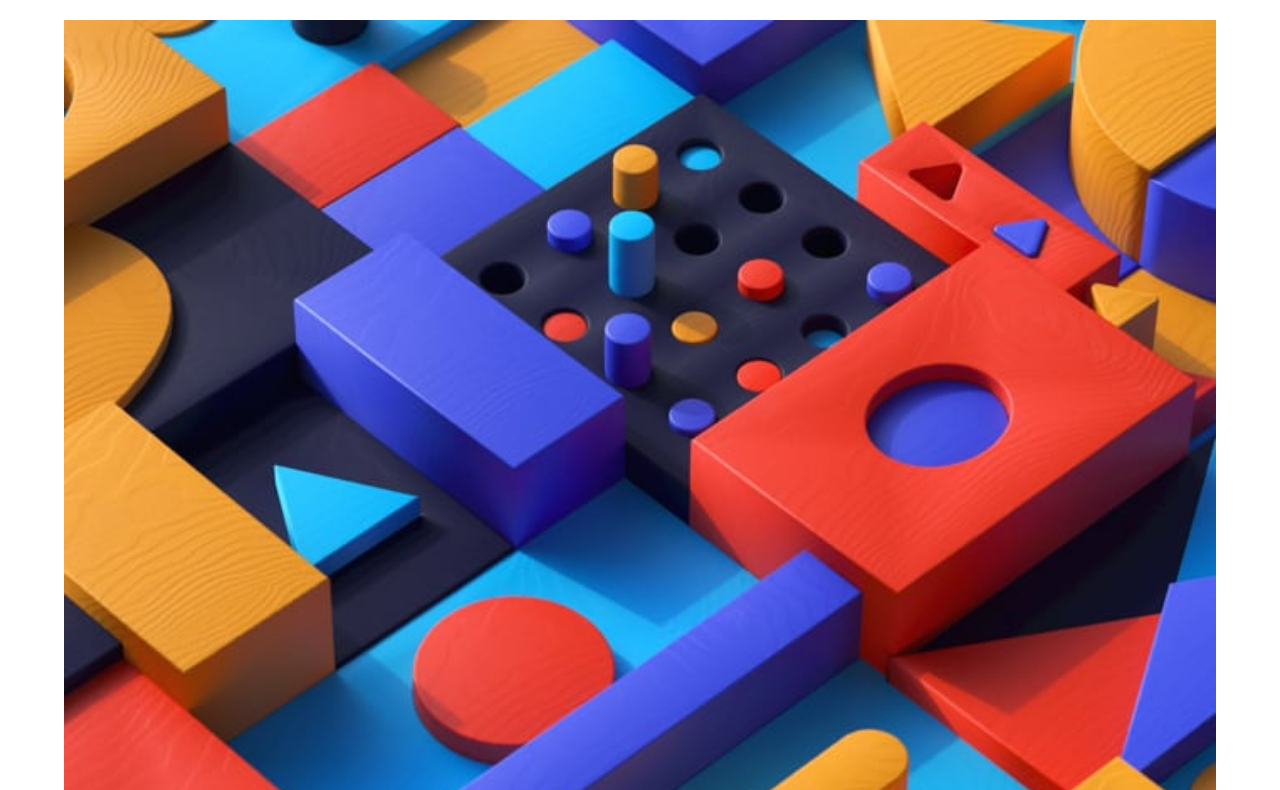
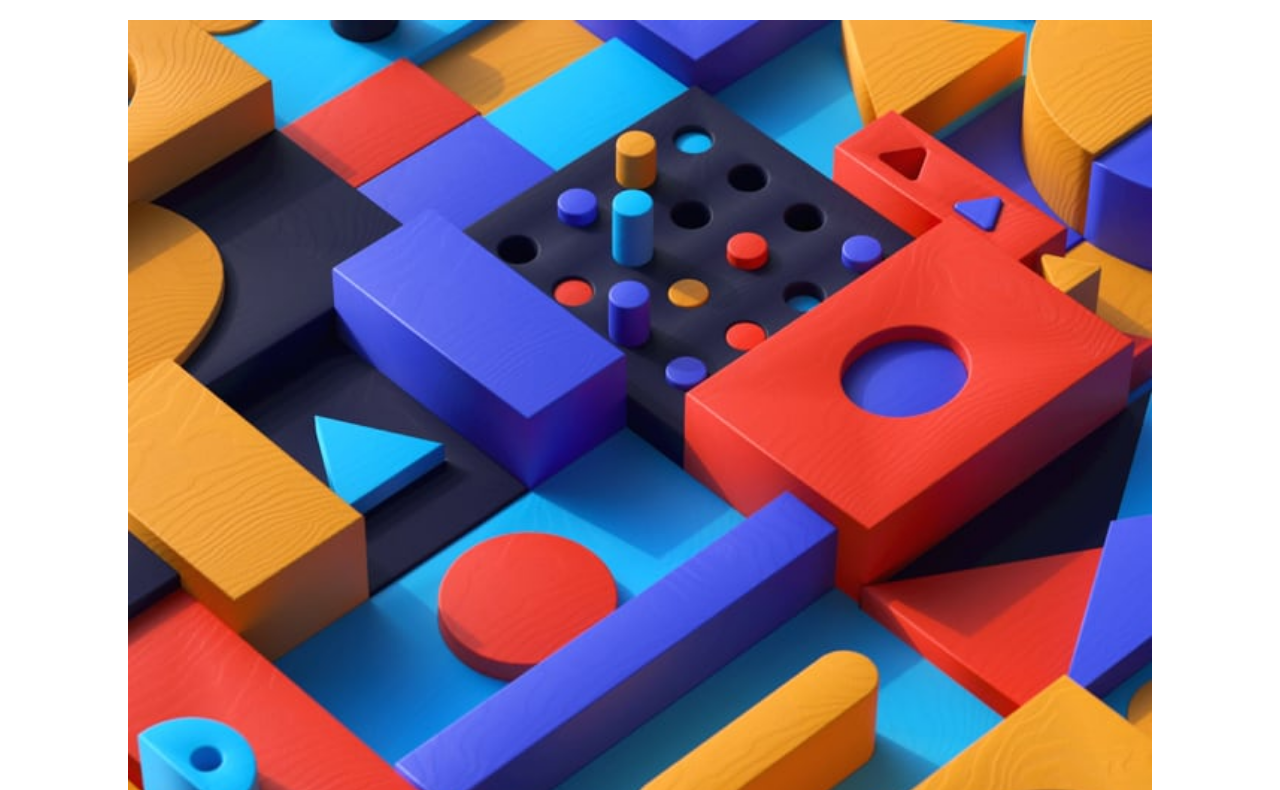
Before and after one commit to EdwardShanahan07/news-homepage-solution, a website: page index.html in a window 1280 px wide. Shown: the part 84-874 px from the top of the page. Drawn offline with Linux system fonts and the light colour scheme.

Commit message:
Add mixin for responsive breakpoint with screens over 1000px

```diff
--- a/src/scss/index.scss
+++ b/src/scss/index.scss
@@ -1,5 +1,6 @@
 // Partials
 @import "./partials/imports";
+@import "./partials/mixins";
 @import "./partials/variables";
 @import "./partials/global";
 @import "./partials/header";
--- a/src/scss/partials/_global.scss
+++ b/src/scss/partials/_global.scss
@@ -8,6 +8,10 @@ body {
   font-family: $Font-Family;
   width: 90%;
   margin: 0 auto;
+
+  @include responsiveBPDesktop {
+    width: 80%;
+  }
 }
 
 img {
--- /dev/null
+++ b/src/scss/partials/_mixins.scss
@@ -0,0 +1,5 @@
+@mixin responsiveBPDesktop {
+  @media (min-width: 1000px) {
+    @content;
+  }
+}
```
Also changed, not shown: assets/css/index.css.
